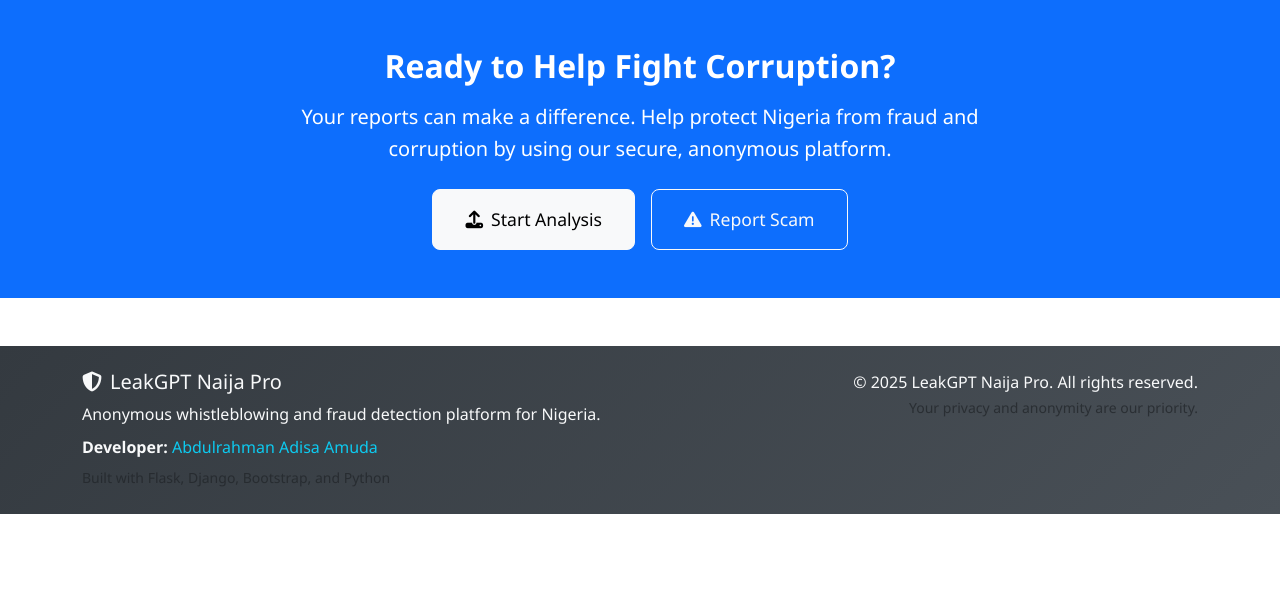
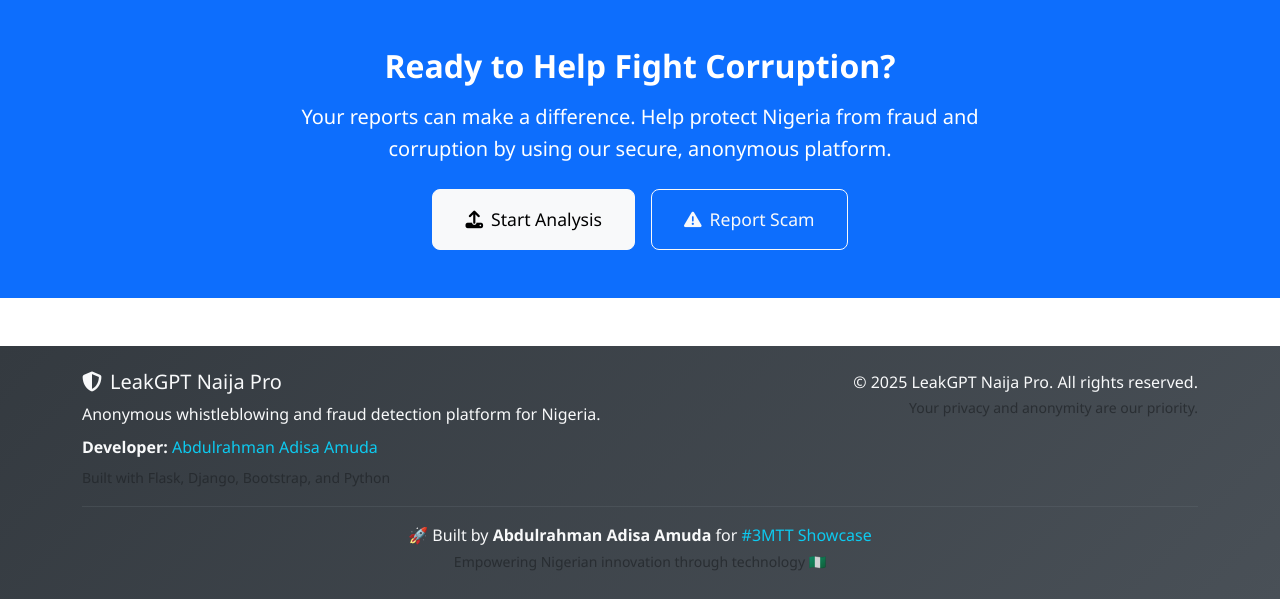
Before and after one commit to adisar6402/leakgpt-naija-pro, a Python web app: template templates/index.html in a window 1280 px wide. Shown: the part 1450-2049 px from the top of the page. Before the commit the page ends 1964 px from the top, so only its background shows below. Run offline with Jinja, Linux system fonts and the light colour scheme; the template is opened without the code that fills it, so the values that code supplies are empty.

Commit message:
Add 3MTT Showcase footer to base.html

```diff
--- a/templates/base.html
+++ b/templates/base.html
@@ -131,6 +131,13 @@
                 <small class="text-muted">Your privacy and anonymity are our priority.</small>
             </div>
         </div>
+        <hr class="border-secondary my-3">
+        <div class="text-center mt-3">
+            <p class="mb-0">
+                🚀 Built by <strong>Abdulrahman Adisa Amuda</strong> for <span class="text-info">#3MTT Showcase</span><br>
+                <small class="text-muted">Empowering Nigerian innovation through technology 🇳🇬</small>
+            </p>
+        </div>
     </div>
 </footer>
 
```
Lines whose indentation alone changed are shown as unchanged.
